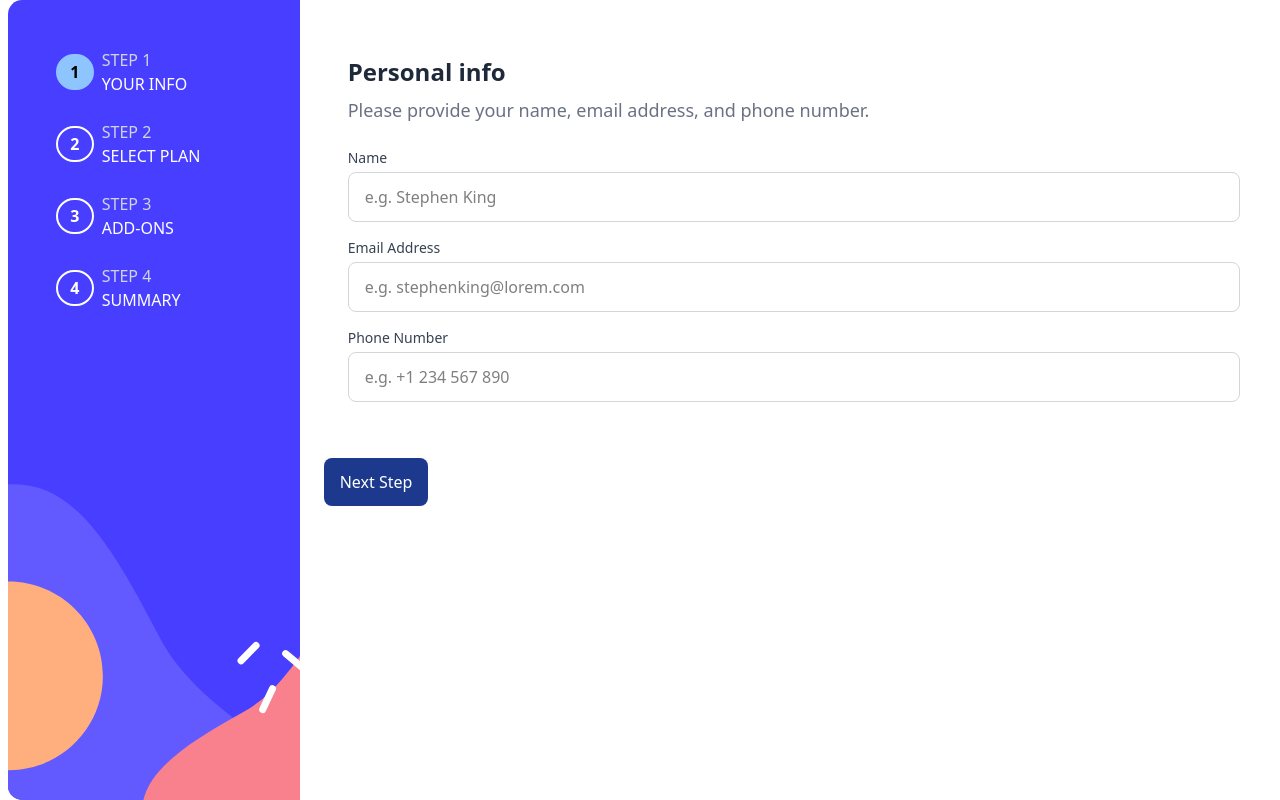
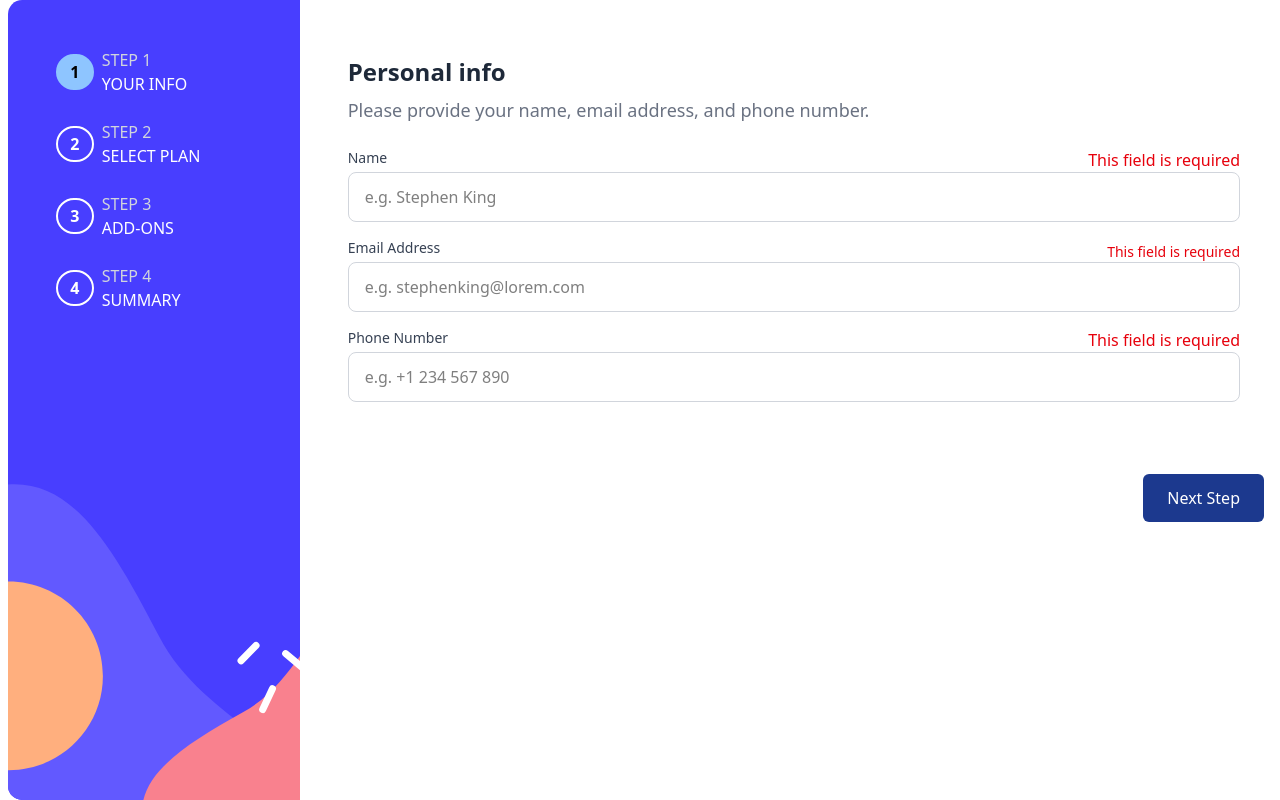
Before and after one commit to Lafi-olfa/react-mutli-step-form, a React (Vite) app: page / in a window 1280 px wide. Both pictures are taken after a click on the button "Next Step". Built offline with nearby package versions, Linux system fonts and the light colour scheme.

Commit message:
WIP: add validation for steps

```diff
--- a/package.json
+++ b/package.json
@@ -13,6 +13,7 @@
     "@tailwindcss/vite": "^4.1.16",
     "react": "^19.1.1",
     "react-dom": "^19.1.1",
+    "react-hook-form": "^7.67.0",
     "tailwindcss": "^4.1.16"
   },
   "devDependencies": {
--- a/src/components/buttons.jsx
+++ b/src/components/buttons.jsx
@@ -1,16 +1,77 @@
 import { useContext } from "react"
 import AppContext from "../context/AppContext"
+import { useFormContext } from "react-hook-form";
 
 export default function Buttons() {
-  const { currentStep } = useContext(AppContext);
+  const { currentStep, setCurrentStep } = useContext(AppContext);
+  const {handleSubmit, trigger} = useFormContext();
+  const hnadleNext  = async() => {
+    let fieldsToValidate= [];
+    switch (currentStep) {
+      case 1:
+        fieldsToValidate= ['name', 'email','phone']
+        break;
+      case 2 :
+        fieldsToValidate= ["plan"]
+        break;
+      case 3:
+        fieldsToValidate= ['addons'];
+        break;
+      default:
+        fieldsToValidate=[];
+    }
+    const isValidStep = await trigger(fieldsToValidate);
+    if(isValidStep && currentStep < 5 ){
+      setCurrentStep(currentStep + 1)
+    }
+  };
+    const onSubmit = (data) => {
+    console.log("Form data:", data);
+    setCurrentStep(5); // Aller à l'étape de remerciement
+  };
+   const handlePrev = () => {
+    if (currentStep > 1) {
+      setCurrentStep(currentStep - 1);
+    }
+  };
   return (
-    <div className="flex justify-between mt-8 mx-4">
-      <button className={`${currentStep > 1 ? 'text-gray-500 py-3 px-4 rounded-lg hover:bg-blue-800 transition-colors font-medium' : 'hidden'}`}>
-        Go Back
-      </button>
-      <button className="bg-blue-900 text-white py-3 px-4 rounded-lg hover:bg-blue-800 transition-colors font-medium">
-        Next Step
-      </button>
+  <div className="bg-white p-4 mt-8 flex justify-between">
+      {currentStep > 1 && (
+        <button
+          type="button"
+          onClick={handlePrev}
+          className="text-gray-500 font-medium hover:text-gray-700 transition"
+        >
+          Go Back
+        </button>
+      )}
+
+      <div className="ml-auto">
+        {currentStep < 4 ? (
+          <button
+            type="button"
+            onClick={hnadleNext}
+            className="bg-blue-900 text-white px-6 py-3 rounded-md hover:bg-blue-800 transition"
+          >
+            Next Step
+          </button>
+        ) : (
+          // <button
+          //   type="button"
+          //   onClick={handleSubmit(onSubmit)}
+          //   className="bg-purple-600 text-white px-6 py-3 rounded-md hover:bg-purple-700 transition"
+          // >
+          //   Confirm
+          // </button>
+           <button
+            type="button"
+           onClick={handleSubmit(onSubmit)}
+            className="bg-blue-900 text-white px-6 py-3 rounded-md hover:bg-blue-800 transition"
+          >
+            Confirm
+          </button>
+        )}
+      </div>
     </div>
   )
 
--- a/src/components/finishing.jsx
+++ b/src/components/finishing.jsx
@@ -1,4 +1,18 @@
+// import { useContext } from "react";
+import { useFormContext } from "react-hook-form";
+// import AppContext from "../context/AppContext";
+
+
 export default function Finishing() {
+    //   const { plans } = useContext(AppContext);
+  const { watch } = useFormContext();
+
+  const selectedPlanId = watch('plan');
+  const selectedAddonsIds = watch('addons') || [];
+
+  console.log('Plan ID sélectionné:', selectedPlanId);
+  console.log('Add-ons IDs sélectionnés:', selectedAddonsIds);
+
     return (
         <div className="bg-white mx-4 -mt-8 md:mt-8 p-6 z-10  rounded-lg shadow-sm">
             {/* Header */}
--- a/src/components/personal-info.jsx
+++ b/src/components/personal-info.jsx
@@ -1,4 +1,7 @@
-export default function PersonalInfo(){
+import { useFormContext } from "react-hook-form"
+
+export default function PersonalInfo() {
+  const { register, formState: { errors } } = useFormContext();
   return (
     <div className="bg-white mx-4 -mt-8 md:mt-8 p-6 z-10 rounded-none">
       <div className="text-start mb-6">
@@ -8,33 +11,80 @@ export default function PersonalInfo(){
 
       <form className="space-y-4">
         <div>
+          <div className="flex justify-between">
             <label htmlFor="name" className="block text-gray-700 text-sm font-medium mb-1">Name</label>
+            {
+              errors.name && (
+                <p className="text-red-600"> {errors.name.message} </p>
+              )
+            }
+          </div>
           <input
             type="text"
             id="name"
             placeholder="e.g. Stephen King"
             className="w-full px-4 py-3 rounded-lg border border-gray-300 focus:border-blue-600 outline-none"
+            {...register('name', {
+              required: 'This field is required',
+              minLength: {
+                value: 3,
+                message: 'Minimum 3'
+              }
+            })}
           />
         </div>
 
         <div>
+          <div className="flex justify-between">
             <label htmlFor="email" className="block text-gray-700 text-sm font-medium mb-1">Email Address</label>
+            {
+              errors.email && (
+                <p className='text-red-600 text-sm mt-1'>{errors.email.message} </p>
+              )
+            }
+          </div>
           <input
             type="email"
             id="email"
             placeholder="e.g. stephenking@lorem.com"
             className="w-full px-4 py-3 rounded-lg border border-gray-300 focus:border-blue-600 outline-none"
+            {...register('email', {
+              required: 'This field is required',
+              pattern: {
+                value: /^[A-Z0-9._%+-]+@[A-Z0-9.-]+\.[A-Z]{2,}$/i,
+                message: 'Invalid email address'
+              }
+            })}
           />
         </div>
 
         <div>
+          <div className="flex justify-between">
             <label htmlFor="phone" className="block text-gray-700 text-sm font-medium mb-1">Phone Number</label>
+            {
+              errors.phone && (
+                <p className="text-red-600"> {errors.phone.message} </p>
+              )
+            }
+          </div>
           <input
             type="tel"
             id="phone"
             placeholder="e.g. +1 234 567 890"
             className="w-full px-4 py-3 rounded-lg border border-gray-300 focus:border-blue-600 outline-none"
+            {...register('phone', {
+              required: 'This field is required',
+              pattern: {
+                value: /^[+]?[1-9][\d]{0,15}$/,
+                message: 'Invalid phone number'
+              },
+              minLength: {
+                value: 8,
+                message: 'Minimum 8'
+              }
+            })}
           />
+
         </div>
       </form>
     </div>
--- a/src/components/pick-addons.jsx
+++ b/src/components/pick-addons.jsx
@@ -1,40 +1,15 @@
-import { ChangeEventHandler, useState } from "react";
+import { ChangeEventHandler, useContext } from "react";
+import AppContext, { AppProvider } from "../context/AppContext";
+import { useFormContext } from "react-hook-form";
 
 export default function PickAddons() {
-    const [addons, setAddons] = useState(
-        [
-            {
-                checked: true,
-                title: "Online service",
-                description: 'Access to multiplayer games',
-                monthlyPrice: '$1/mo',
-                yearlyPrice: '^$10/yr'
-            },
-            {
-                checked: false,
-                title: "Larger storage",
-                description: 'Extra 1TB of cloud save',
-                monthlyPrice: '$2/mo',
-                yearlyPrice: '^$20/yr'
-            },
-            {
-                checked: true,
-                title: "Customizable profile",
-                description: 'Custom theme on your profile',
-                monthlyPrice: '$2/mo',
-                yearlyPrice: '^$20/yr'
-            }
-        ]
 
-    )
+    const { addons} = useContext(AppContext);
 
-    const handleChange = (index) => {
-        setAddons(prev =>
-            prev.map((item, i) =>
-                i === index ? { ...item, checked: !item.checked } : item
-            )
-        );
-    }
+
+    const { register, formState: { errors } } = useFormContext();
+    // const selectedAddons = watch('addons');
+    // console.log('selectedAddons', selectedAddons);
     return (
         <div className="bg-white mx-4 -mt-8 md:mt-8 p-6 z-10  rounded-lg shadow-sm">
             {/* Header */}
@@ -46,31 +21,44 @@ export default function PickAddons() {
             <form className="space-y-6">
                 {/* cards */}
                 <div className="flex flex-col md:justify-between gap-4">
-                    {addons.map((plan, i) => (
+                    {addons.map((addon, i) => (
                         <div
                             key={i}
-                            className={`border-2 flex flex-row md:flex-col gap-4 rounded-lg px-4 py-4 cursor-pointer hover:border-purple-500 transition-all flex-1 min-w-0 ${plan.checked ? 'border-purple-950 bg-purple-50'
+                            className={`border-2 flex flex-row md:flex-col gap-4 rounded-lg px-4 py-4 cursor-pointer hover:border-purple-500 transition-all flex-1 min-w-0 ${addon.checked ? 'border-purple-950 bg-purple-50'
                                 : 'border-gray-300 bg-white'}`}>
                             <div className="flex flex-row items-center justify-between w-full ">
                                 <div className="flex flex-row gap-2 items-center">
-                                    <input type="checkbox" className="w-4 h-4"
-                                        checked={plan.checked}
-                                        onChange={() => handleChange(i)}
+                                    <input type="checkbox"
+                                    name="addons"
+                                    id="addons"
+                                     className="w-4 h-4"
+                                     value={addon.id}
+                                        {...register('addons', {
+                                            required: 'You should select an addon'
+                                        })
+                                        }
+
                                     />
+
                                     <div className="flex flex-col min-w-0">
                                         <h2 className="font-bold text-marine-blue text-lg truncate">
-                                            {plan.title}
+                                            {addon.title}
                                         </h2>
                                         <p className="text-sm text-gray-500">
-                                            {plan.description}
+                                            {addon.description}
                                         </p>
                                     </div>
                                 </div>
-                                <span className="text-gray-500">{plan.monthlyPrice}</span>
+                                <span className="text-gray-500">{addon.monthlyPrice}</span>
                             </div>
                         </div>
                     ))}
                 </div>
+                {errors.addons && (
+                    <p className="text-red-600 text-sm mt-1 text-center">
+                        {errors.addons.message}
+                    </p>
+                )}
             </form>
         </div>
     )
--- a/src/components/select-plan.jsx
+++ b/src/components/select-plan.jsx
@@ -1,20 +1,33 @@
 import { useContext } from "react";
 import AppContext from "../context/AppContext";
+import { useFormContext } from "react-hook-form";
 
 export default function SelectPlan() {
 
-  const { plans, selectedPlan, handlePlanSelect, isYearlyBilling, toggleBilling } = useContext(AppContext);
+  const { plans, isYearlyBilling, toggleBilling } = useContext(AppContext);
 
+  const { register, setValue, watch, formState: { errors } } = useFormContext();
+  const selectedPlan = watch('plan');
+
+  const handlePlanSelect = (planId) => {
+    setValue('plan', planId, { shouldValidate: true })
+  };
   return (
     <div className="bg-white mx-4 -mt-8 md:mt-8 p-6 z-10  rounded-lg shadow-sm">
-      {/* Header */}
+
       <div className="text-start mb-6">
         <h2 className="font-bold text-2xl text-gray-800 mb-2">Select your plan</h2>
         <p className="text-gray-500 text-lg">You have the option of monthly or yearly billing.</p>
       </div>
 
       <form className="space-y-6">
-        {/* Plan Cards */}
+        <input
+          type="hidden"
+          {...register('plan', {
+            required: 'Please select a plan'
+          })}
+        />
+        {/* cards */}
         <div className="space-y-3 flex flex-col md:flex-row md:justify-between gap-2">
           {plans.map((plan) => (
             <div
@@ -24,6 +37,10 @@ export default function SelectPlan() {
                 ? 'border-purple-950 bg-purple-50'
                 : 'border-gray-300 bg-white'
                 }`}
+              {...register('plan', {
+                required: 'You should select a plan.',
+
+              })}
             >
               <img
                 src={plan.image}
@@ -46,6 +63,11 @@ export default function SelectPlan() {
             </div>
           ))}
         </div>
+        {errors.plan && (
+          <p className="text-red-600 text-sm mt-1 text-center">
+            {errors.plan.message}
+          </p>
+        )}
 
         {/* Billing Toggle */}
         <div className="bg-gray-50 rounded-lg py-3 px-4">
@@ -81,6 +103,7 @@ export default function SelectPlan() {
             </span>
           </div>
         </div>
+
       </form>
     </div>
   );
```
Also changed, not shown: src/App.jsx (+12 -0 lines), src/context/AppContext.jsx (+35 -8 lines), 1 other file (tests, documents, lock files or other folders). Lines whose indentation alone changed are shown as unchanged.
